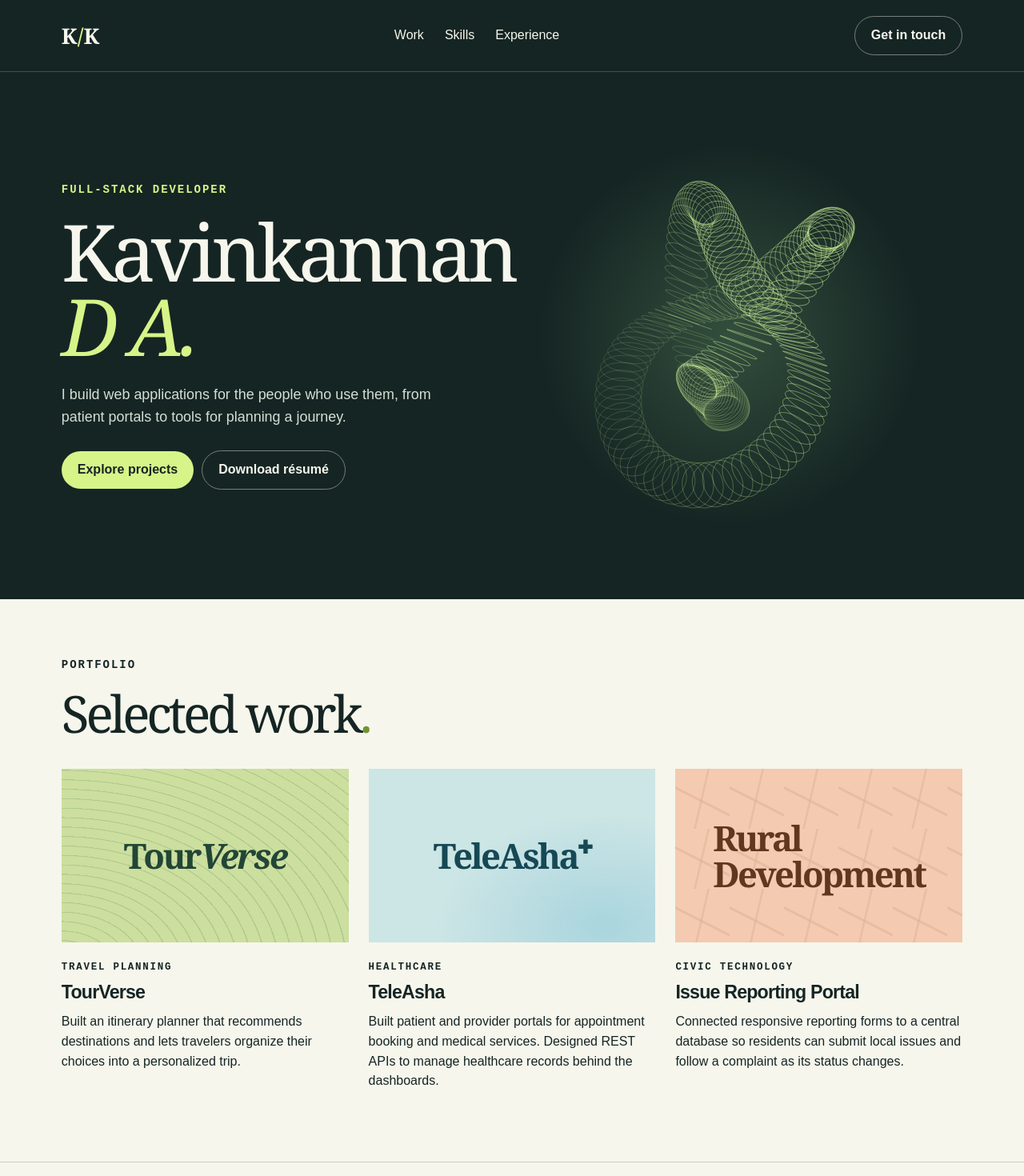
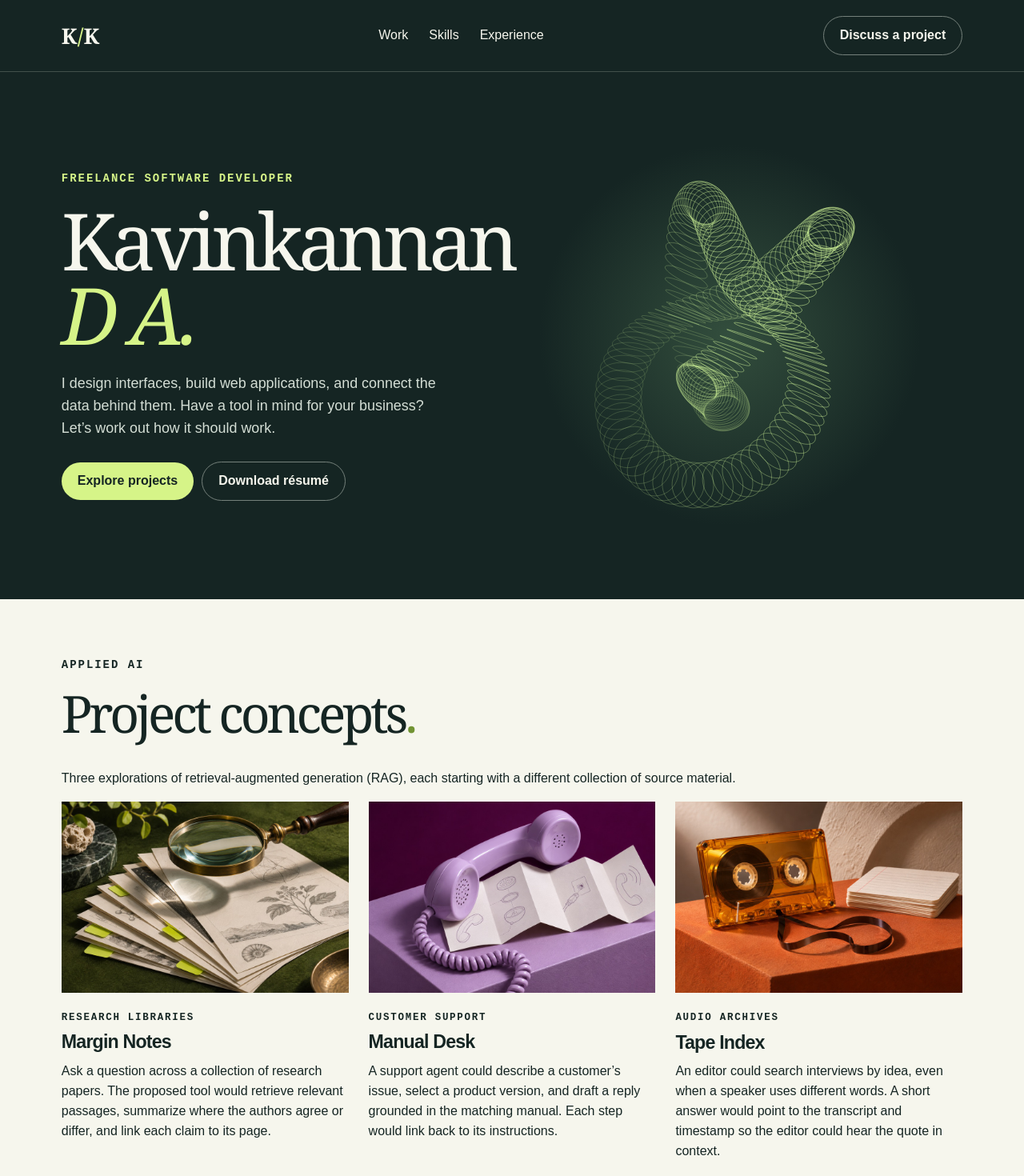
Before and after one commit to Kavinkannan007/Kavinkannan007.github.io, a plain HTML site: page index.html in a window 1280 px wide. Shown: the top 1470 px of the page at 80% size. Drawn offline with Linux system fonts and the light colour scheme.

Commit message:
Introduce freelance profile and illustrated RAG concepts

```diff
--- a/index.html
+++ b/index.html
@@ -1,9 +1,10 @@
-<!doctype html><html lang="en"><head><meta charset="utf-8"><meta name="viewport" content="width=device-width,initial-scale=1"><meta name="description" content="Kavinkannan D A · Full-stack developer. Selected software projects, skills and experience."><title>Kavinkannan D A — Full-stack developer</title><link rel="stylesheet" href="style.css"></head><body>
-<header><a class="mark" href="#" aria-label="Kavinkannan home">K<span>/</span>K</a><nav><a href="#work">Work</a><a href="#skills">Skills</a><a href="#experience">Experience</a></nav><a class="contact" href="mailto:kavinkannan00007@gmail.com">Get in touch</a></header>
-<main><section class="hero"><div class="intro"><p class="label">Full-stack developer</p><h1>Kavinkannan<br><i>D A.</i></h1><p class="lead">I build web applications for the people who use them, from patient portals to tools for planning a journey.</p><div class="actions"><a class="solid" href="#work">Explore projects</a><a class="line" href="Kavinkannan-Resume.pdf" download>Download résumé</a></div></div><div class="art" aria-hidden="true"><canvas></canvas></div></section>
-<section id="work"><p class="label">Portfolio</p><h2>Selected work<span>.</span></h2><div class="works">
-<article><div class="plate route" aria-hidden="true"><b>Tour<i>Verse</i></b></div><p class="label">Travel planning</p><h3>TourVerse</h3><p>Built an itinerary planner that recommends destinations and lets travelers organize their choices into a personalized trip.</p></article>
-<article><div class="plate care" aria-hidden="true"><b>TeleAsha<span>✚</span></b></div><p class="label">Healthcare</p><h3>TeleAsha</h3><p>Built patient and provider portals for appointment booking and medical services. Designed REST APIs to manage healthcare records behind the dashboards.</p></article>
-<article><div class="plate civic" aria-hidden="true"><b>Rural<br>Development</b></div><p class="label">Civic technology</p><h3>Issue Reporting Portal</h3><p>Connected responsive reporting forms to a central database so residents can submit local issues and follow a complaint as its status changes.</p></article></div></section>
+<!doctype html><html lang="en"><head><meta charset="utf-8"><meta name="viewport" content="width=device-width,initial-scale=1"><meta name="description" content="Kavinkannan D A · Freelance software developer. Selected software projects, skills and experience."><title>Kavinkannan D A — Freelance software developer</title><link rel="stylesheet" href="style.css"></head><body>
+<header><a class="mark" href="#" aria-label="Kavinkannan home">K<span>/</span>K</a><nav><a href="#work">Work</a><a href="#skills">Skills</a><a href="#experience">Experience</a></nav><a class="contact" href="mailto:kavinkannan00007@gmail.com">Discuss a project</a></header>
+<main><section class="hero"><div class="intro"><p class="label">Freelance software developer</p><h1>Kavinkannan<br><i>D A.</i></h1><p class="lead">I design interfaces, build web applications, and connect the data behind them. Have a tool in mind for your business? Let’s work out how it should work.</p><div class="actions"><a class="solid" href="#work">Explore projects</a><a class="line" href="Kavinkannan-Resume.pdf" download>Download résumé</a></div></div><div class="art" aria-hidden="true"><canvas></canvas></div></section>
+<section id="work"><p class="label">Applied AI</p><h2>Project concepts<span>.</span></h2><p>Three explorations of retrieval-augmented generation (RAG), each starting with a different collection of source material.</p><div class="works">
+<article><img src="folio.jpg" alt="A magnifying lens over tabbed research papers" width="960" height="640" loading="lazy" style="display:block;width:100%;height:auto"><p class="label">Research libraries</p><h3>Margin Notes</h3><p>Ask a question across a collection of research papers. The proposed tool would retrieve relevant passages, summarize where the authors agree or differ, and link each claim to its page.</p></article>
+<article><img src="desk.jpg" alt="A lilac telephone handset resting on a folded product manual" width="960" height="640" loading="lazy" style="display:block;width:100%;height:auto"><p class="label">Customer support</p><h3>Manual Desk</h3><p>A support agent could describe a customer’s issue, select a product version, and draft a reply grounded in the matching manual. Each step would link back to its instructions.</p></article>
+<article><img src="tape.jpg" alt="An amber audio cassette beside a stack of transcript cards" width="960" height="640" loading="lazy" style="display:block;width:100%;height:auto"><p class="label">Audio archives</p><h3>Tape Index</h3><p>An editor could search interviews by idea, even when a speaker uses different words. A short answer would point to the transcript and timestamp so the editor could hear the quote in context.</p></article>
+</div></section>
 <section id="skills"><p class="label">Technical skills</p><h2>My toolkit<span>.</span></h2><dl><dt>Frontend</dt><dd>React · JavaScript · HTML · CSS · Tailwind CSS</dd><dt>Backend & data</dt><dd>Node.js · Express.js · REST APIs · MySQL · MongoDB</dd><dt>Languages & tools</dt><dd>Java · C++ · Python · Git · GitHub · VS Code</dd><dt>Foundations</dt><dd>Data structures & algorithms · Object-oriented programming · Database systems · Computer networks</dd></dl></section>
 <section id="experience"><p class="label">Background</p><h2>Experience & education<span>.</span></h2><div class="pair"><article><small>Apr – May 2026 · Coimbatore</small><h3>Software Development Intern</h3><strong>Appin Technology</strong><p>Worked with the development team on implementation, testing and debugging, with hands-on experience in database management.</p></article><article><small>Sep 2023 – Present</small><h3>B.E. Computer Science and Design</h3><strong>Sri Krishna College of Engineering and Technology</strong><p>CGPA 8.01</p></article></div></section></main><footer><div><p class="label">Contact</p><a href="mailto:kavinkannan00007@gmail.com">kavinkannan00007@gmail.com</a></div><nav><a href="https://github.com/kavinkannan00007">GitHub</a><a href="https://www.linkedin.com/in/kavinkannanda">LinkedIn</a><a href="https://leetcode.com/u/Kavinkannan_D_A/">LeetCode</a></nav></footer><script src="motion.js"></script></body></html>
```
Also changed, not shown: desk.jpg (added), folio.jpg (added), tape.jpg (added).
